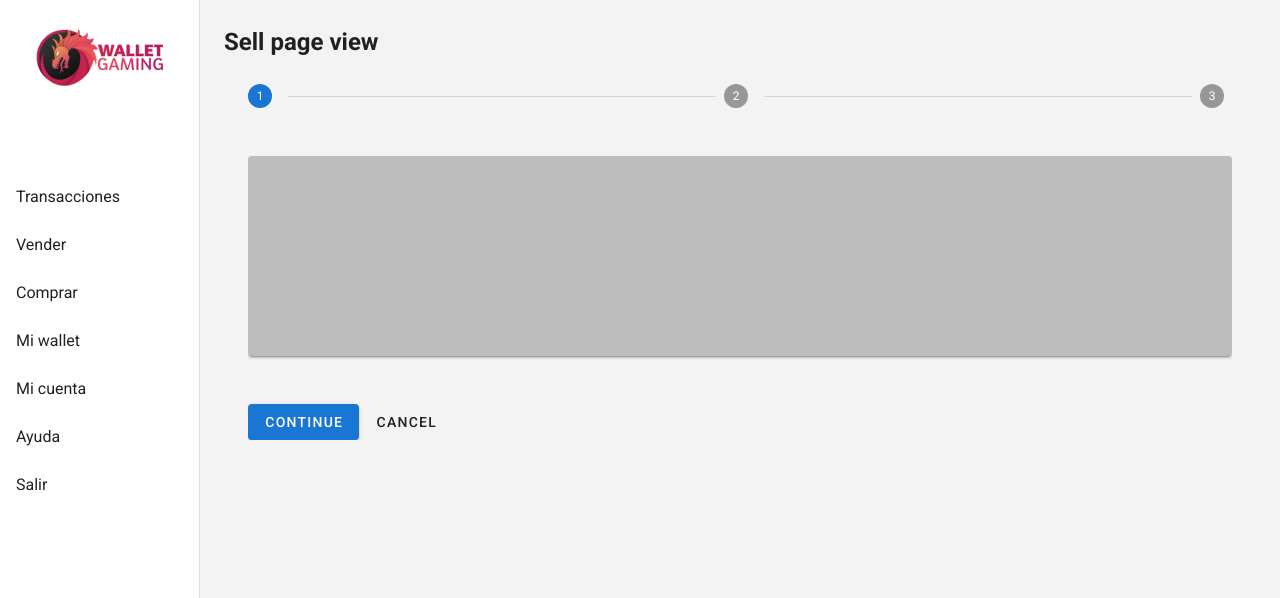
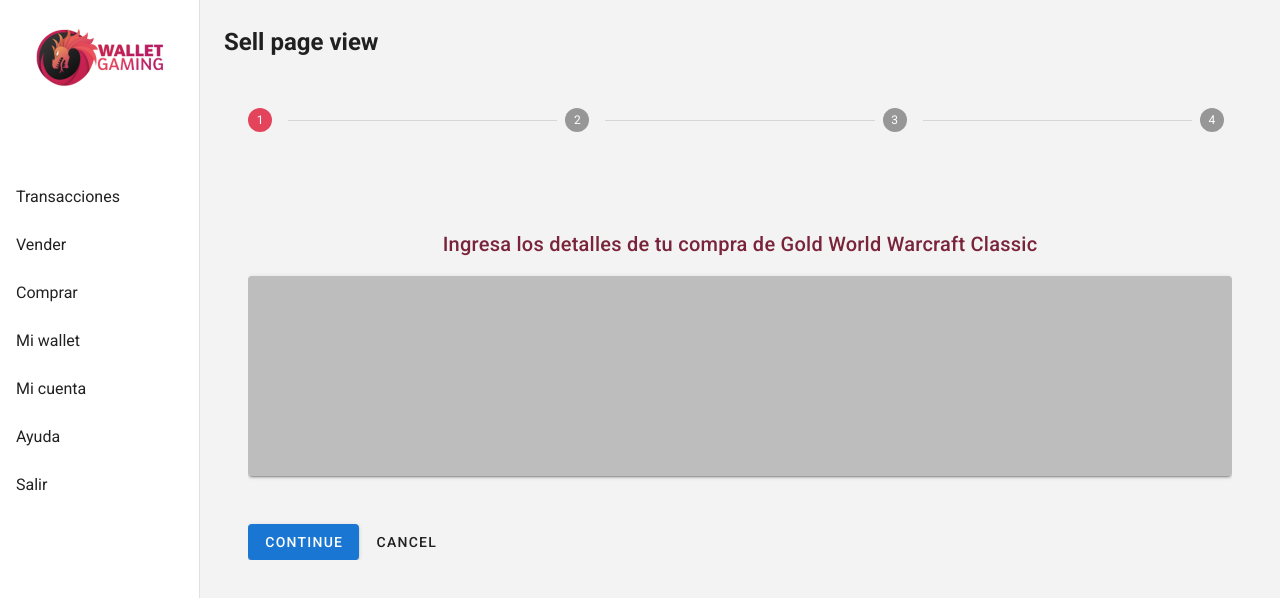
Before and after one commit to CisEfrain/walletgamer-app, a Vue app: page /sell in a window 1280 px wide. Shown: the top 598 px of the page. Built offline with nearby package versions, Linux system fonts and the light colour scheme.

Commit message:
fix selected products, change stepper styles

```diff
--- a/src/App.vue
+++ b/src/App.vue
@@ -52,4 +52,7 @@
   text-decoration: none
 .v-stepper,.v-stepper__header,.v-stepper__items
   background: transparent !important
+
+.buy-stepper .v-stepper__step--active > .v-stepper__step__step
+  background: $danger !important
 </style>
--- a/src/components/ProductCard.vue
+++ b/src/components/ProductCard.vue
@@ -1,12 +1,12 @@
 <template>
   <v-card
-    active-class="active-card"
+    :class="$store.state.activeProduct === productTitle ? 'active-card': ''"
     class="mx-3 d-flex flex-column align-center pb-4 card-radius"
     width="240"
-    :color="!active ? 'red lighten-2':'grey lighten-1'"
     elevation="4"
-    @click="$emit('selected')"
+    @click="setProduct()"
   >
+
     <v-card-title class="product-title">{{ productTitle }}</v-card-title>
     <v-img class="align-center" width="140px" height="60px" src="../assets/wow-logo.png"></v-img>
   </v-card>
@@ -20,11 +20,13 @@
   //Props
   @Prop({ required: true, type: String }) readonly productTitle!: string;
 
-  get active(): any {
-    console.info(this.productTitle);
-    return {
-      [`active--${this.productTitle}`]: true
-    };
+  active = false;
+  setProduct() {
+    this.$emit("selected");
+    this.$store.commit({
+      type: "setProduct",
+      name: this.productTitle
+    });
   }
 }
 </script>
@@ -51,5 +53,5 @@
   background: #ca3b3b!important
 
 .active-card
-  background: #ca3b3b!important
+  background: #ca3b3b !important
 </style>
--- a/src/store/index.ts
+++ b/src/store/index.ts
@@ -4,8 +4,18 @@
 Vue.use(Vuex);
 
 export default new Vuex.Store({
-  state: {},
-  mutations: {},
+  state: {
+    activeProduct: ''
+  },
+  mutations: {
+    /**
+     * @params name - product name to set selected product card.
+     * @remarks this refers to product cards in buy and sell components
+     *   */
+    setProduct(state, payload) {
+      state.activeProduct = payload.name;
+    }
+  },
   actions: {},
   modules: {}
 });
--- a/src/views/Buy.vue
+++ b/src/views/Buy.vue
@@ -21,6 +21,8 @@
 </template>
 
 <script lang="ts">
+
+
 import { Component, Vue, Prop } from "vue-property-decorator";
 
 import ProductCard from "@/components/ProductCard.vue";
--- a/src/views/Sell.vue
+++ b/src/views/Sell.vue
@@ -3,7 +3,8 @@
     <h2 class="custom-class">Sell page view</h2>
     <v-row>
       <v-col cols="12">
-        <v-stepper v-model="e1" class="elevation-0">
+        <br />
+        <v-stepper v-model="e1" class="elevation-0 buy-stepper">
           <v-stepper-header class="elevation-0">
             <v-stepper-step :complete="e1 > 1" step="1"></v-stepper-step>
 
@@ -14,10 +15,16 @@
             <v-divider></v-divider>
 
             <v-stepper-step step="3"></v-stepper-step>
+            <v-divider></v-divider>
+
+            <v-stepper-step step="4"></v-stepper-step>
           </v-stepper-header>
 
           <v-stepper-items>
             <v-stepper-content step="1">
+                      <h3
+          class="mt-12 mb-4 title text-center"
+        >Ingresa los detalles de tu compra de Gold World Warcraft Classic</h3>
               <v-card class="mb-12" color="grey lighten-1" height="200px"></v-card>
 
               <v-btn color="primary" @click="e1 = 2">Continue</v-btn>
@@ -34,6 +41,13 @@
             </v-stepper-content>
 
             <v-stepper-content step="3">
+              <v-card class="mb-12" color="grey lighten-1" height="200px"></v-card>
+
+              <v-btn color="primary" @click="e1 = 4">Continue</v-btn>
+
+              <v-btn text>Cancel</v-btn>
+            </v-stepper-content>
+            <v-stepper-content step="4">
               <v-card class="mb-12" color="grey lighten-1" height="200px"></v-card>
 
               <v-btn color="primary" @click="e1 = 1">Continue</v-btn>
@@ -57,5 +71,4 @@
 </script>
 
 <style lang="sass">
-
 </style>
```
Also changed, not shown: src/scss/variables.scss (line endings or trailing spaces).
